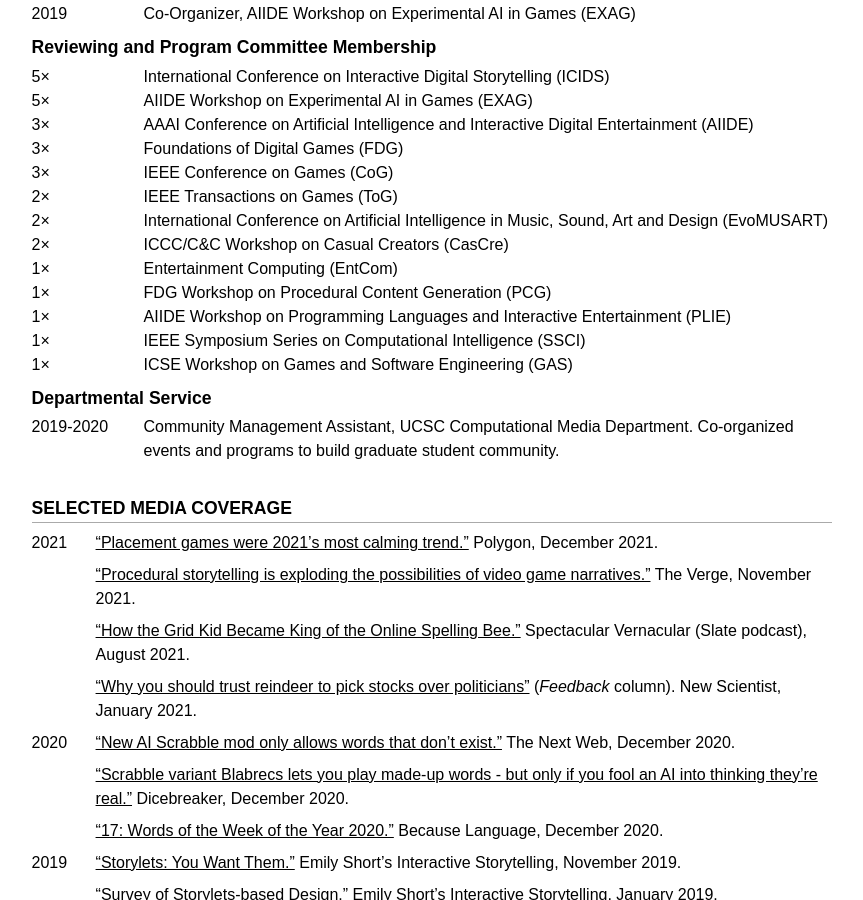
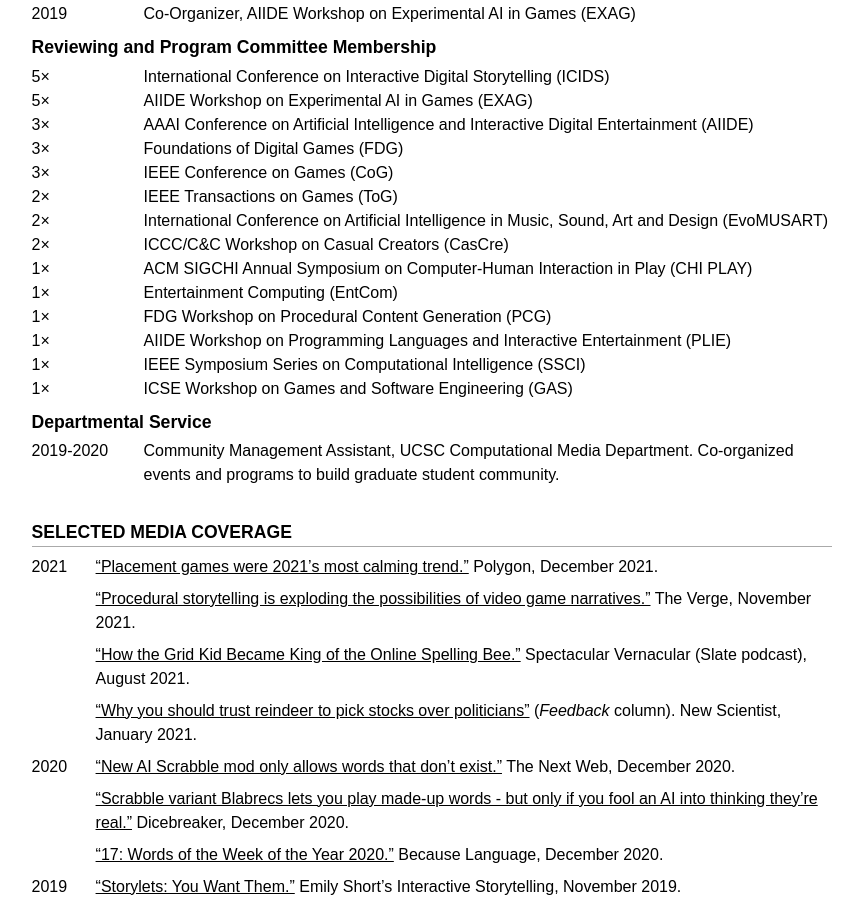
Before and after one commit to mkremins/mkremins.github.io, a Jekyll site: the page built from cv/index.html, in a window 1280 px wide and 900 px high, scrolled down 7152 px. Shown: the whole window, without its empty margins (208-1071 px from the left). Built offline with Jekyll 4.4.1, drawn with Linux system fonts in a browser that asks for light colours; some web fonts are replaced.

Commit message:
Add CHI PLAY 2022 reviewing to CV

```diff
--- a/cv/index.html
+++ b/cv/index.html
@@ -400,6 +400,10 @@ layout: null
         </div>
         <div class="dated-entry">
           <div class="dated-date">1×</div>
+          <div class="dated-content">ACM SIGCHI Annual Symposium on Computer-Human Interaction in Play (CHI PLAY)</div>
+        </div>
+        <div class="dated-entry">
+          <div class="dated-date">1×</div>
           <div class="dated-content">Entertainment Computing (EntCom)</div>
         </div>
         <div class="dated-entry">
```
